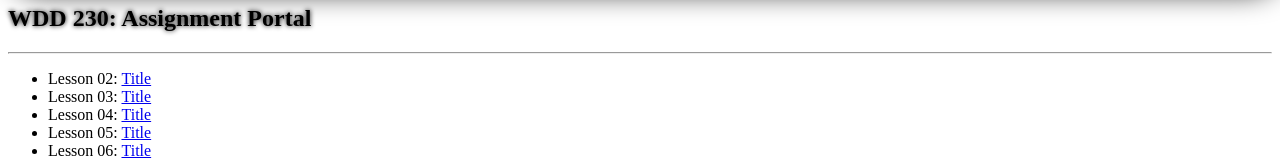
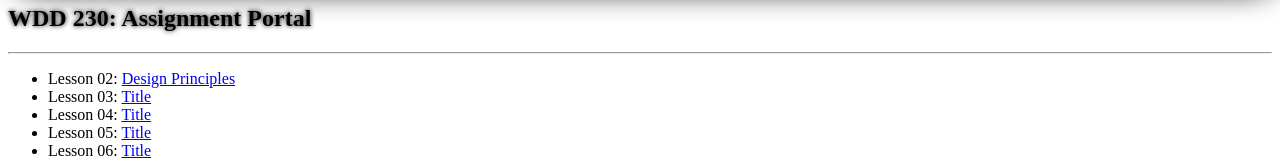
Before and after one commit to Dportocarrero19/wdd230, a plain HTML site: page index.html in a window 1280 px wide. Shown: the part 219-379 px from the top of the page. Drawn offline with Linux system fonts and the light colour scheme.

Commit message:
index addition

```diff
--- a/index.html
+++ b/index.html
@@ -18,7 +18,7 @@
         <h2>WDD 230: Assignment Portal</h2>
         <hr>
         <ul>
-            <li>Lesson 02: <a href="#">Title</a></li>
+            <li>Lesson 02: <a href="https://dportocarrero19.github.io/wdd230/lesson2/design-principles.html">Design Principles</a></li>
             <li>Lesson 03: <a href="#">Title</a></li>
             <li>Lesson 04: <a href="#">Title</a></li>
             <li>Lesson 05: <a href="#">Title</a></li>
```
